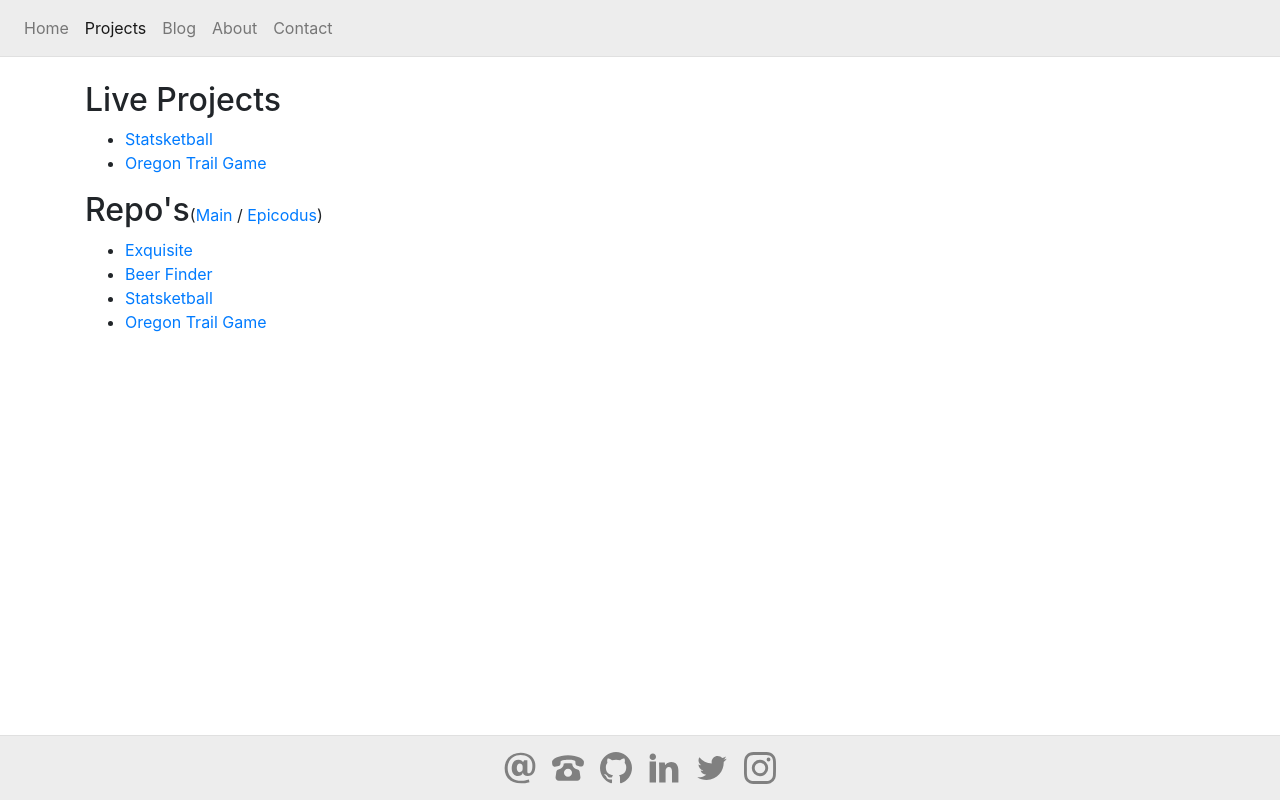
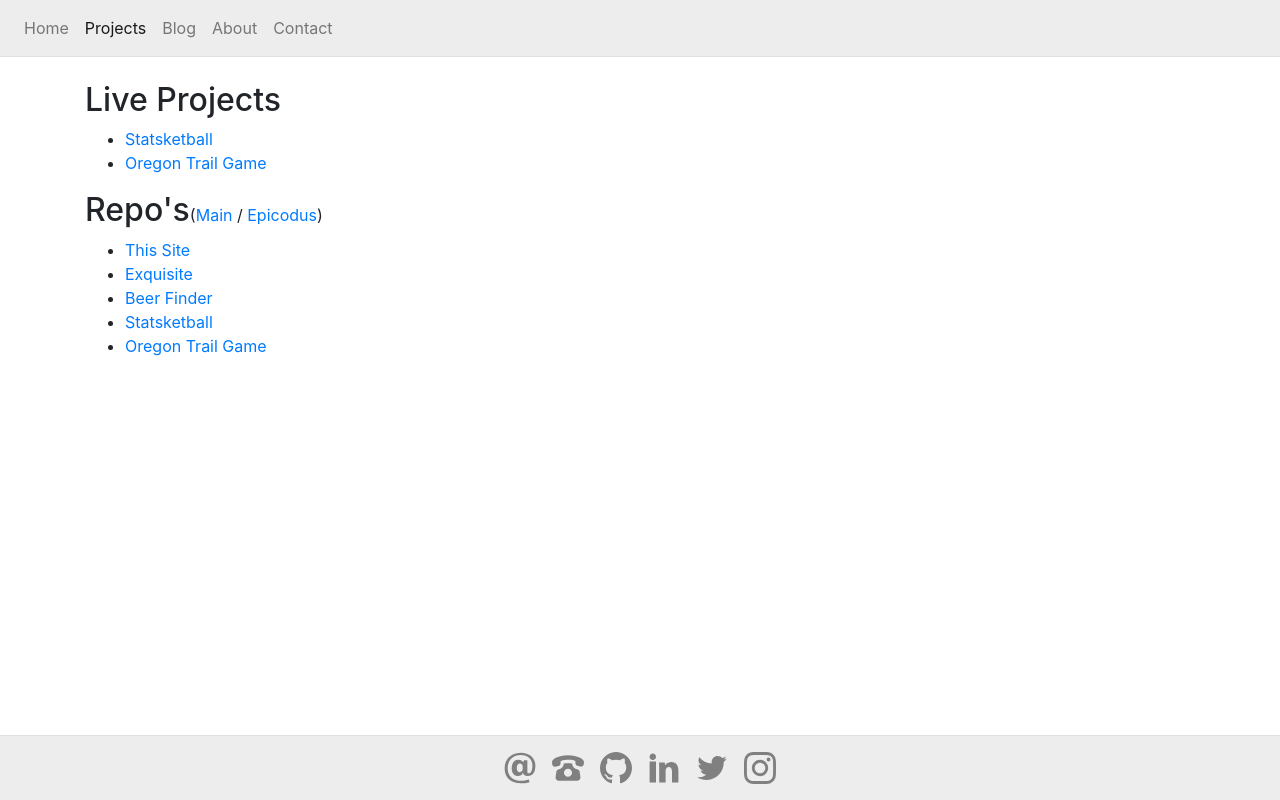
Before and after one commit to ryanmcalpin/portfolio, an Angular app: page /portfolio/projects in a window 1280 px wide. Built offline with nearby package versions, Linux system fonts and the light colour scheme.

Commit message:
add repo link, update readme

```diff
--- a/src/app/projects/projects.component.html
+++ b/src/app/projects/projects.component.html
@@ -9,6 +9,7 @@
   <p>(<a href="https://github.com/ryanmcalpin" target="_blank">Main</a> / <a href="https://github.com/ryanmcalpin-epicodus">Epicodus</a>)</p>
 </div>
 <ul>
+  <li><a href="https://github.com/ryanmcalpin/portfolio" target="_blank">This Site</a></li>
   <li><a href="https://github.com/ryanmcalpin/exquisite" target="_blank">Exquisite</a></li>
   <li><a href="https://github.com/ryanmcalpin/beer-finder" target="_blank">Beer Finder</a></li>
   <li><a href="https://github.com/ryanmcalpin/statsketball" target="_blank">Statsketball</a></li>
```
Also changed, not shown: 1 other file (tests, documents, lock files or other folders).
